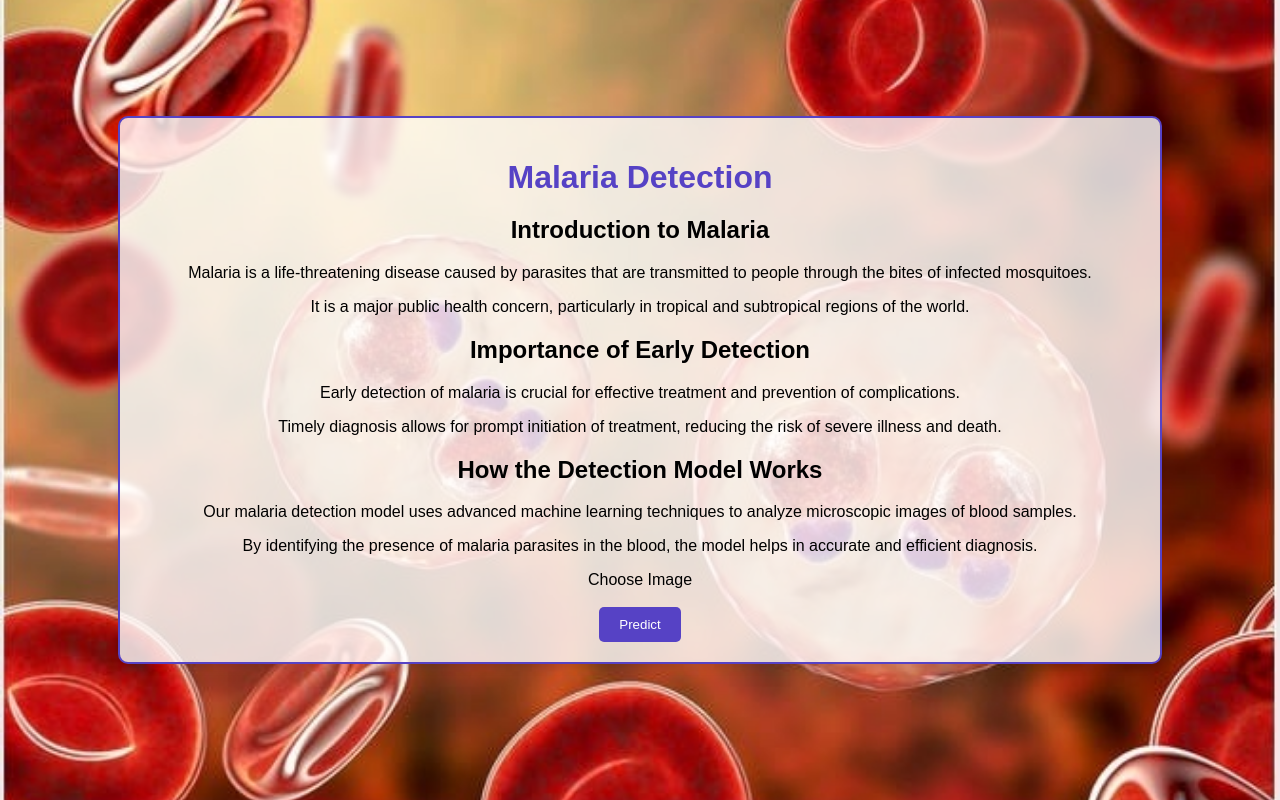
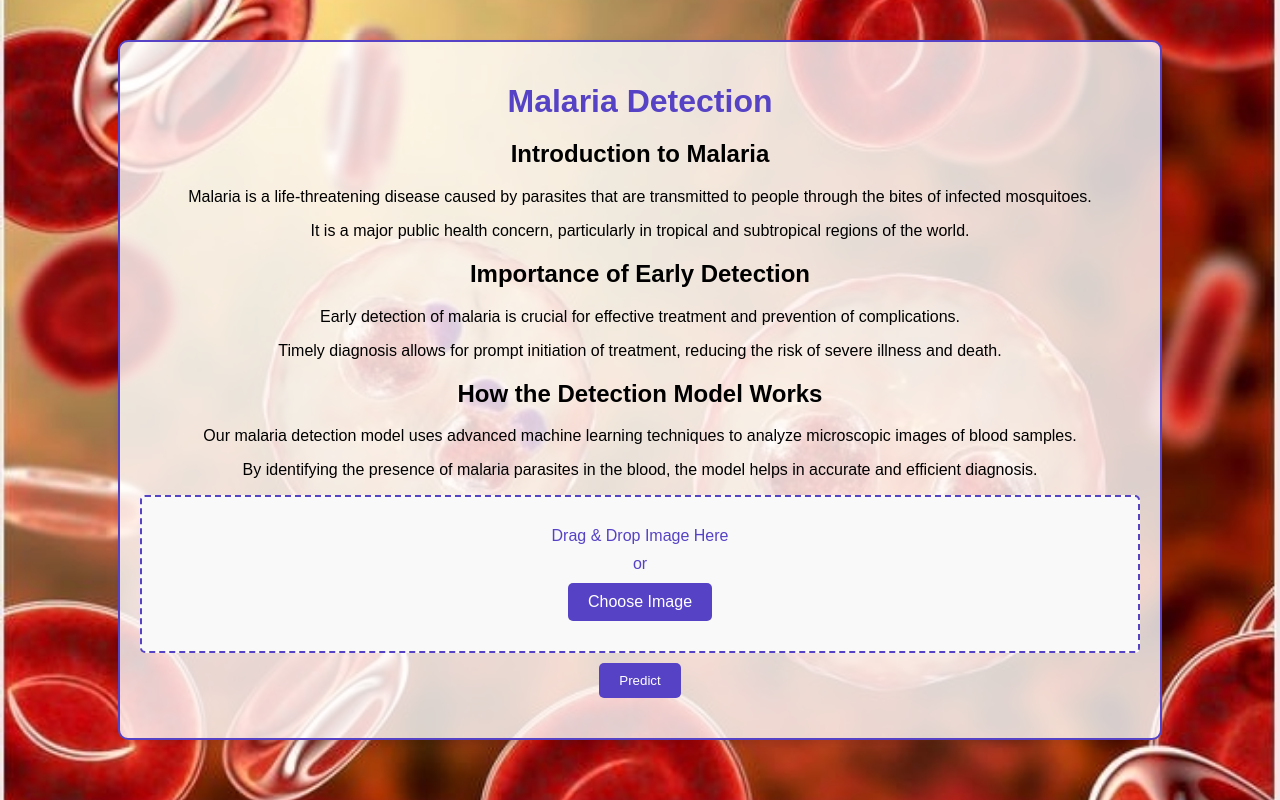
Before and after one commit to Nishant2018/Malaria-Detection, a Flask app: page / in a window 1280 px wide. Run offline with Flask 3, Linux system fonts and the light colour scheme.

Commit message:
Update index.html

```diff
--- a/templates/index.html
+++ b/templates/index.html
@@ -9,7 +9,6 @@
 <body>
     <div id="container">
         <h1>Malaria Detection</h1>
-
         <!-- Introduction to Malaria -->
         <section>
             <h2>Introduction to Malaria</h2>
@@ -33,16 +32,17 @@
 
         <!-- Upload Form for Image Prediction -->
         <form id="upload-form" method="post" enctype="multipart/form-data">
-            <label for="file-input">Choose Image</label>
-            <input type="file" name="file" id="file-input" accept="image/*" required>
-            <br><br>
+            <div id="drop-zone" class="drop-zone">
+                <p>Drag & Drop Image Here</p>
+                <p>or</p>
+                <label for="file-input" class="file-label">Choose Image</label>
+                <input type="file" name="file" id="file-input" accept="image/*" required>
+            </div>
             <button type="submit">Predict</button>
         </form>
-
         <!-- Display Prediction Result -->
-        <div id="result"></div>
+        <div id="result" class="prediction-result"></div>
     </div>
-
     <script src="../script.js"></script>
 </body>
 </html>
```
